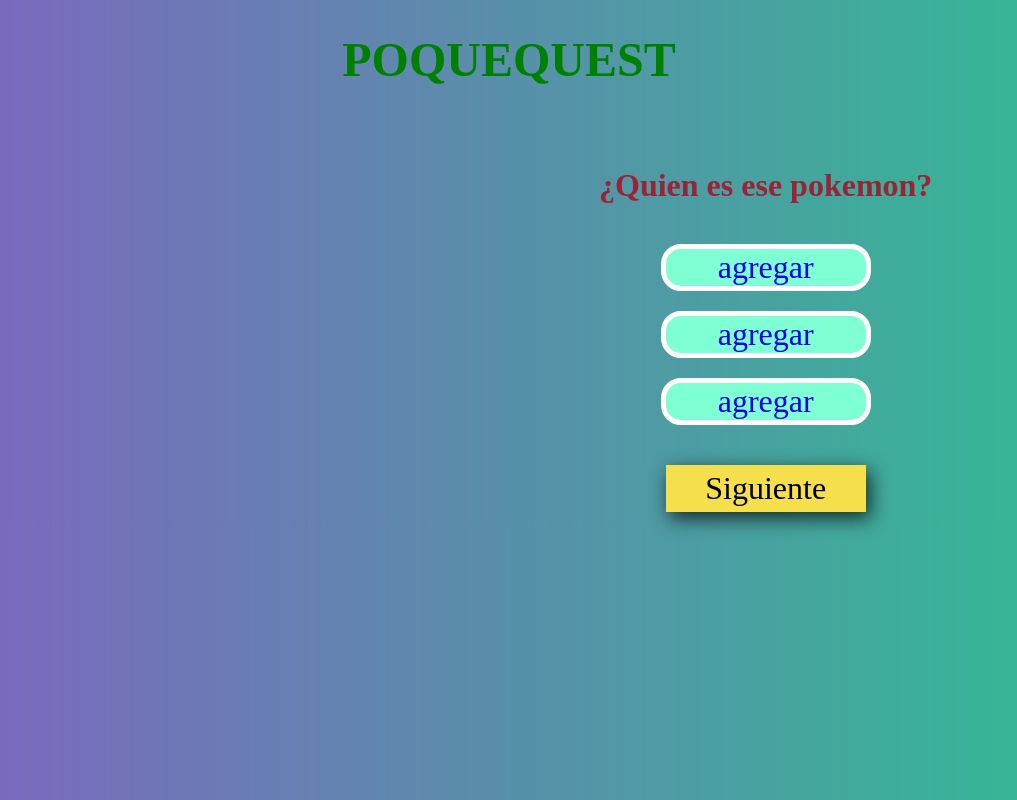
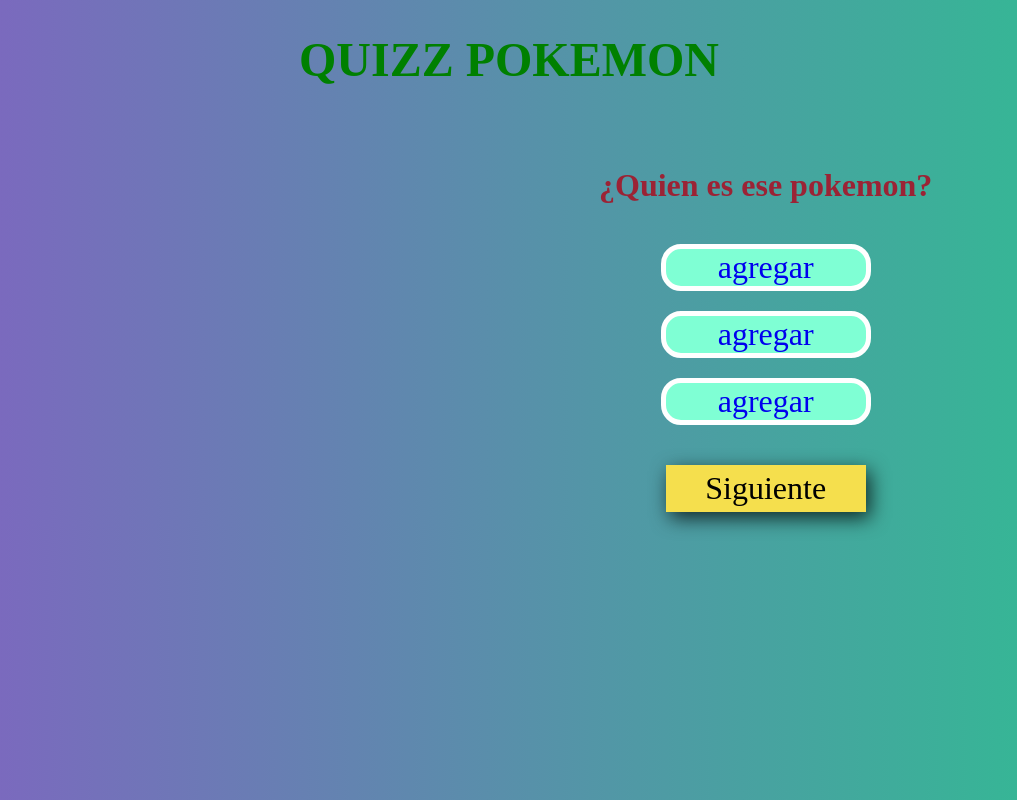
Before and after one commit to JhordanRicaldi/Proyecto-Pokeapi, a plain HTML site: page index.html in a window 1280 px wide. Shown: the whole page, without its empty margins (131-1148 px from the left). Drawn offline with nearby package versions, Linux system fonts and the light colour scheme; some packages are replaced by stand-ins of ours; no server answers; a script that the page names is missing.

Commit message:
actualizacion del titulo QUIZZ

```diff
--- a/index.html
+++ b/index.html
@@ -15,7 +15,7 @@
 </head>
 <body>
 
-    <h1>POQUEQUEST </h1>
+    <h1>QUIZZ POKEMON </h1>
 
     <div class="Grilla-Principal">
         <div class="grid1">
```
